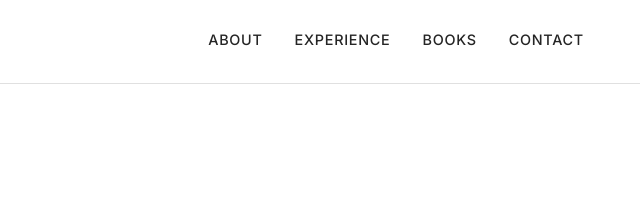
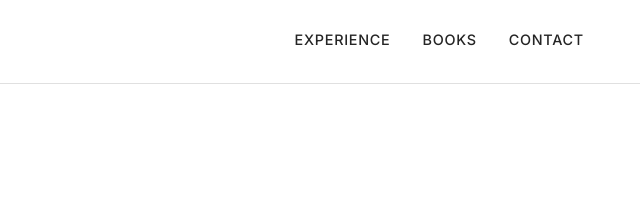
Before and after one commit to michellepellon/personal-site, a plain HTML site: page index.html in a window 1280 px wide. Shown: the top 221 px of the page, 640-1280 px from the left. Drawn offline with Linux system fonts and the light colour scheme.

Commit message:
- Removes About section from navbar.

```diff
--- a/index.html
+++ b/index.html
@@ -461,7 +461,6 @@
       </div>
 
       <nav class="nav-links">
-        <a href="#about" class="nav-link">About</a>
         <a href="#experience" class="nav-link">Experience</a>
         <a href="books.html" class="nav-link">Books</a>
         <a href="#contact" class="nav-link">Contact</a>
```
